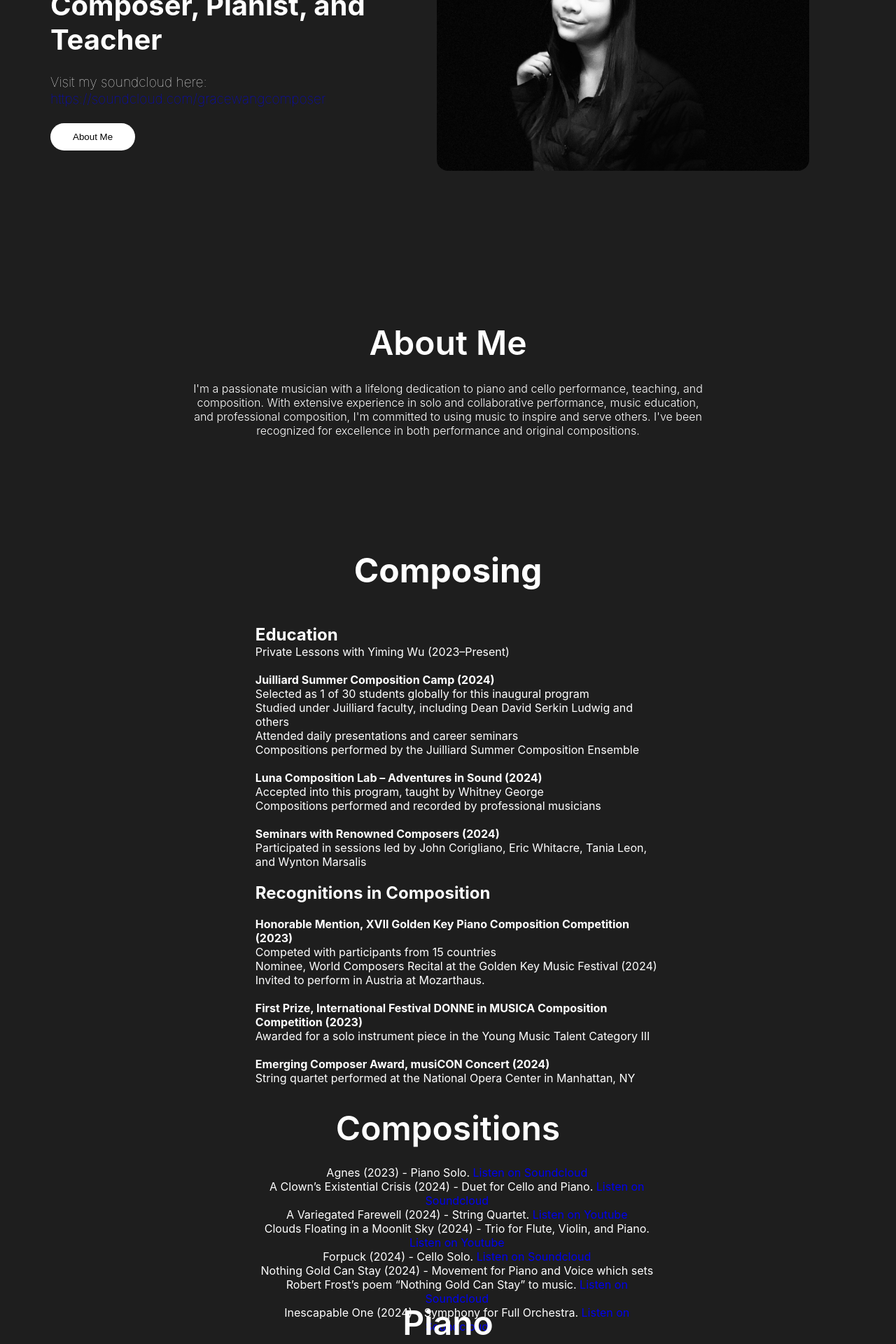
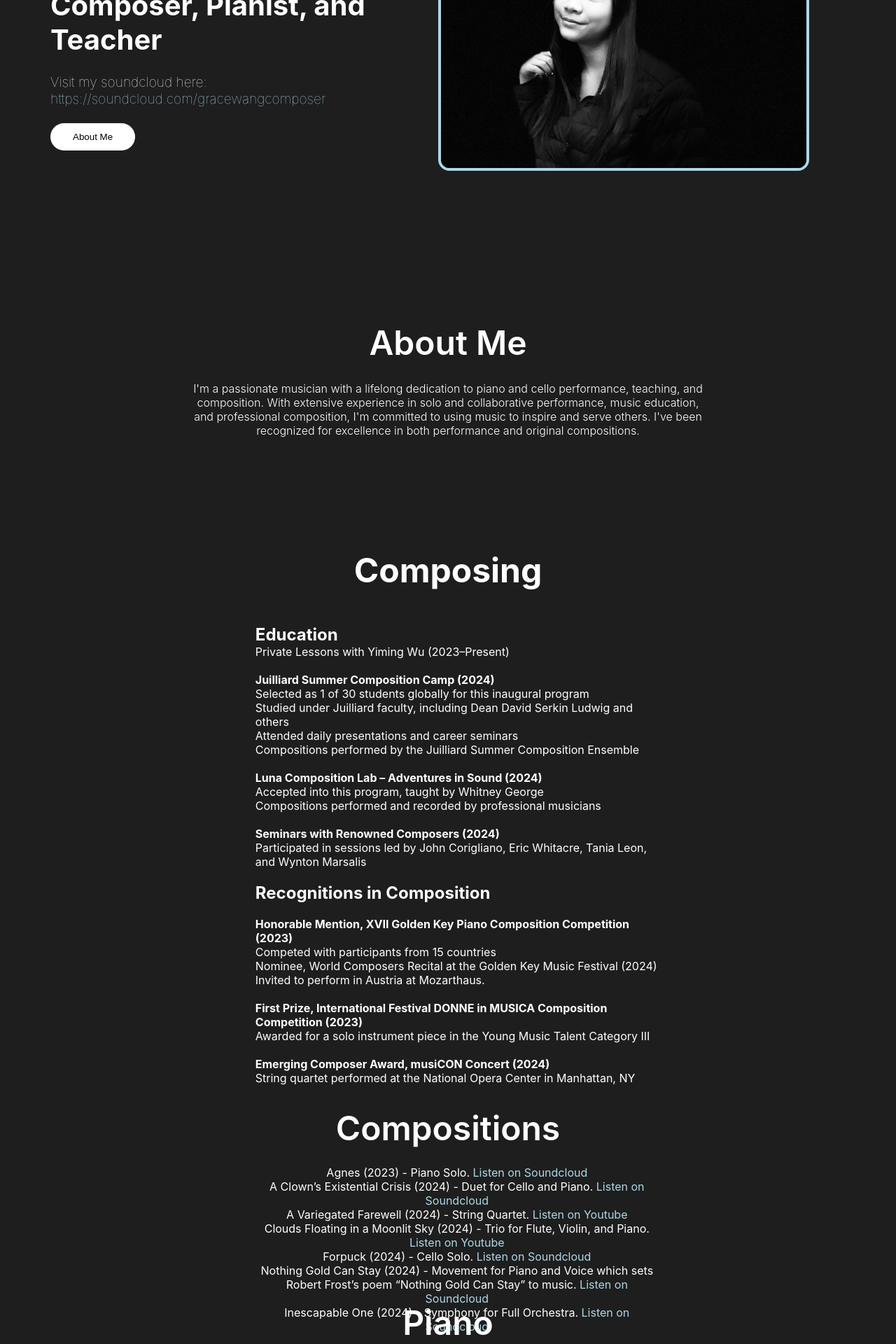
Before and after one commit to pwang1092/grace-wang-music, a React (Create React App) app: page / in a window 1280 px wide. Shown: the part 380-2300 px from the top of the page at 70% size. Built offline with nearby package versions, Linux system fonts and the light colour scheme.

Commit message:
change colors

```diff
--- a/public/index.html
+++ b/public/index.html
@@ -7,7 +7,7 @@
     <meta name="theme-color" content="#000000" />
     <meta name="description" content="Web site created using create-react-app"/>
     <link rel="stylesheet" href="./style.css" />
-    <title>SC ARC</title>
+    <title>Grace Wang</title>
   </head>
   <body>
     <noscript>You need to enable JavaScript to run this app.</noscript>
--- a/src/Components/Gallery.css
+++ b/src/Components/Gallery.css
@@ -189,3 +189,7 @@
 .imgText {
     font-size: 1rem;
 }
+
+.linkHref {
+    color: lightblue;
+}
--- a/src/Components/Gallery.js
+++ b/src/Components/Gallery.js
@@ -99,14 +99,14 @@ const Gallery = () => {
         <section id='gallery'>
             <h2 className="galleryTitle">Compositions</h2>
             <span className="galleryDesc">
-                <p>Agnes (2023) - Piano Solo. <a href = "https://on.soundcloud.com/qnJZMtiEtaP4UoQt6">Listen on Soundcloud</a></p>
+                <p>Agnes (2023) - Piano Solo. <a href = "https://on.soundcloud.com/qnJZMtiEtaP4UoQt6" className="linkHref">Listen on Soundcloud</a></p>
 
-<p>A Clown’s Existential Crisis (2024) - Duet for Cello and Piano. <a href="https://on.soundcloud.com/6PoESKNsPuEqJwxS7"> Listen on Soundcloud</a></p>
-<p>A Variegated Farewell (2024) - String Quartet. <a href = "https://youtu.be/qa9zS2R0dpM?si=vS4QFoiFSucb49RW">Listen on Youtube</a></p>
-<p>Clouds Floating in a Moonlit Sky (2024) - Trio for Flute, Violin, and Piano. <a href = "https://youtu.be/QY7U5YOH4L0?si=qUvuocUhK0S5GpHM">Listen on Youtube</a></p>
-<p>Forpuck (2024) - Cello Solo. <a href = "https://on.soundcloud.com/fnAD4DTQtmXBiRXT8">Listen on Soundcloud</a></p>
-<p>Nothing Gold Can Stay (2024) - Movement for Piano and Voice which sets Robert Frost’s poem “Nothing Gold Can Stay” to music. <a href = "https://on.soundcloud.com/14ueKwy5TEKXAd1e7">Listen on Soundcloud</a></p>
-<p>Inescapable One (2024) - Symphony for Full Orchestra. <a href = "https://on.soundcloud.com/gugNiecbsiPYkvMC7">Listen on Soundcloud</a></p>
+<p>A Clown’s Existential Crisis (2024) - Duet for Cello and Piano. <a href="https://on.soundcloud.com/6PoESKNsPuEqJwxS7" className="linkHref"> Listen on Soundcloud</a></p>
+<p>A Variegated Farewell (2024) - String Quartet. <a href = "https://youtu.be/qa9zS2R0dpM?si=vS4QFoiFSucb49RW" className="linkHref">Listen on Youtube</a></p>
+<p>Clouds Floating in a Moonlit Sky (2024) - Trio for Flute, Violin, and Piano. <a href = "https://youtu.be/QY7U5YOH4L0?si=qUvuocUhK0S5GpHM" className="linkHref">Listen on Youtube</a></p>
+<p>Forpuck (2024) - Cello Solo. <a href = "https://on.soundcloud.com/fnAD4DTQtmXBiRXT8" className="linkHref">Listen on Soundcloud</a></p>
+<p>Nothing Gold Can Stay (2024) - Movement for Piano and Voice which sets Robert Frost’s poem “Nothing Gold Can Stay” to music. <a href = "https://on.soundcloud.com/14ueKwy5TEKXAd1e7" className="linkHref">Listen on Soundcloud</a></p>
+<p>Inescapable One (2024) - Symphony for Full Orchestra. <a href = "https://on.soundcloud.com/gugNiecbsiPYkvMC7" className="linkHref">Listen on Soundcloud</a></p>
 
 </span>
 
--- a/src/Components/Home.css
+++ b/src/Components/Home.css
@@ -18,7 +18,11 @@
     max-width: 35rem;
     border-radius: 1rem;
     right: 7%;
-    border-color: 2px solid white;
+    border: 4px solid lightblue;
+}
+
+.linkHref {
+    color: lightblue;
 }
 
 .introContent {
--- a/src/Components/Home.js
+++ b/src/Components/Home.js
@@ -13,7 +13,7 @@ const intro = () => {
                     Composer, Pianist, and Teacher
                 </span>
                 <p className="introPara"><br/>Visit my soundcloud here: <p></p>
-                    <a href="https://soundcloud.com/gracewangcomposer">https://soundcloud.com/gracewangcomposer</a>
+                    <a href="https://soundcloud.com/gracewangcomposer" className="linkHref">https://soundcloud.com/gracewangcomposer</a>
                 </p>
                 <Link activeClass='active' to='about' spy={true} smooth={true} offset={-100} duration={1000}>
                     <button className="btn">
```
